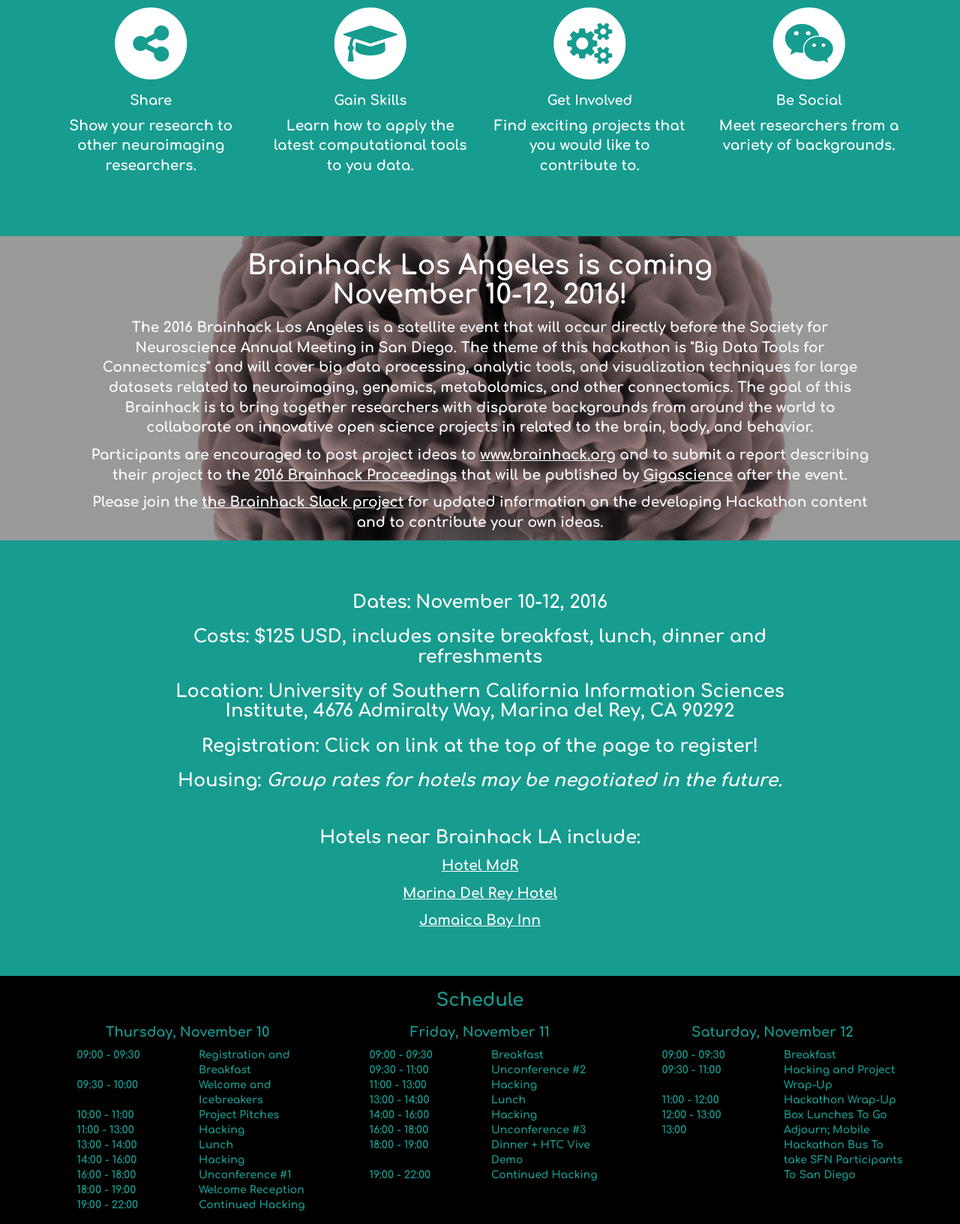
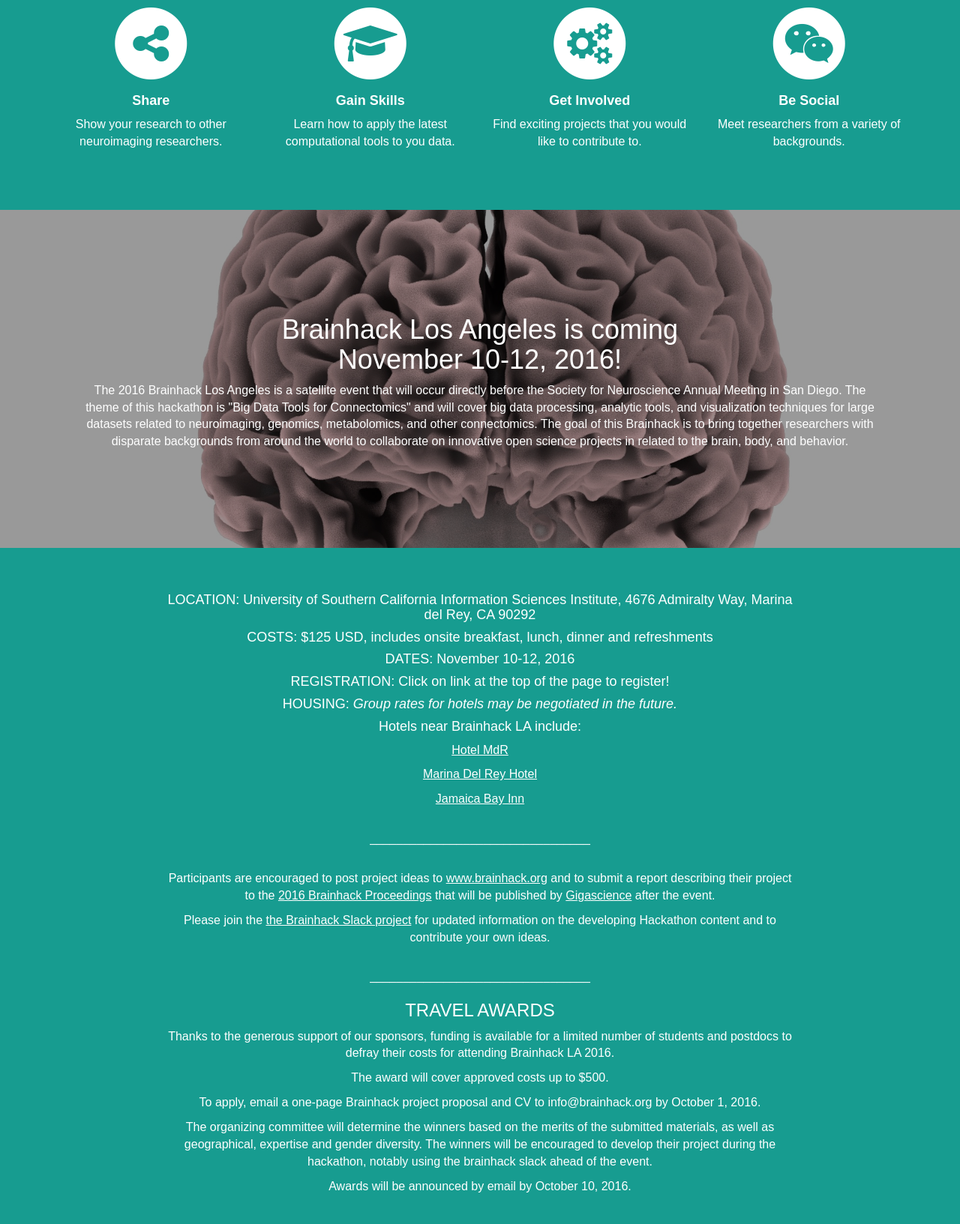
Before and after one commit to brainhackorg/LA2016, a plain HTML site: page index.html in a window 1280 px wide. Shown: the part 847-2480 px from the top of the page at 75% size. Drawn offline with Linux system fonts and the light colour scheme; grey boxes are pictures that could not be loaded.

Commit message:
Edited font, text in info, added travel award section, changed sizes of sponsor logos, added new sponsor logos and sponsor text.

```diff
--- a/css/stylish-portfolio.css
+++ b/css/stylish-portfolio.css
@@ -14,11 +14,11 @@
 }
 
 body {
-    font-family: 'Comfortaa', cursive;
+    font-family: 'Arial', cursive;
 }
 
 p {
-    font-size:14pt;
+    font-size:12pt;
 }
 /*
 Julia
@@ -50,14 +50,14 @@
     text-align: center;
     vertical-align: middle;
     color:white;
-    background-color: #179c90;
+    background-color: #ff5050;
 }
 
 .teal-letters-white-bg {
     display: table-cell;
     text-align: center;
     vertical-align: middle;
-    color:#179c90;
+    color:#ff5050;
     background-color:white;
 }
 
@@ -269,7 +269,7 @@
     width: 100%;
     height: 400px;
     color: #000;
-    font-family: 'Comfortaa', cursive;
+    font-family: 'Arial', cursive;
     background: url(../img/location_logo.png) no-repeat center center scroll;
     -webkit-background-size: auto;
     -moz-background-size: auto;
@@ -282,7 +282,7 @@
     width: 100%;
     /*height: 400px;*/
     color: #000;
-    font-family: 'Comfortaa', cursive;
+    font-family: 'Arial', cursive;
     background: url(../img/workspace.jpg) no-repeat center center scroll;
     -webkit-background-size: cover;
     -moz-background-size: cover;
--- a/index.html
+++ b/index.html
@@ -147,13 +147,21 @@
             <div class="row dark">
                 <div class="col-lg-offset-1 col-lg-10 col-md-offset-1 col-md-10 text-center">
                         <div class="feature">
+			<br>
+			<br>
+			<br>
+			<br>
+			<br>
+			<br>
 			<h1>Brainhack Los Angeles is coming<br>
                 November 10-12, 2016!</h1>
                 <p>The 2016 Brainhack Los Angeles is a satellite event that will occur directly before the Society for Neuroscience Annual Meeting in San Diego. The theme of this hackathon is "Big Data Tools for Connectomics" and will cover big data processing, analytic tools, and visualization techniques for large datasets related to neuroimaging, genomics, metabolomics, and other connectomics. The goal of this Brainhack is to bring together researchers with disparate backgrounds from around the world to collaborate on innovative open science projects in related to the brain, body, and behavior.</p>
-
-                <p>Participants are encouraged to post project ideas to <a href="https://www.brainhack.org">www.brainhack.org</a> and to submit a report describing their project to the <a href="https://www.brainhack.org/proceedings">2016 Brainhack Proceedings</a> that will be published by <a href="https://gigasciencejournal.com">Gigascience</a> after the event.</p>
-
-                <p>Please join the <a href="https://brainhack-slack-invite.herokuapp.com/">the Brainhack Slack project</a> for updated information on the developing Hackathon content and to contribute your own ideas.</p>
+			<br>
+			<br>
+			<br>
+			<br>
+			<br>
+			<br>
             <!-- </div> -->
         </div>
     </div>
@@ -167,20 +175,34 @@
         <div class="row">
             <div class="col-lg-offset-2 col-lg-8 col-md-offset-2 col-md-8 text-center">
                     <div class="feature">
-                        <h3>Dates: November 10-12, 2016</h3>
-                       	<h3>Costs: $125 USD, includes onsite breakfast, lunch, dinner and refreshments</h3>
-                		<h3>Location: University of Southern California Information Sciences Institute, 4676 Admiralty Way, Marina del Rey, CA 90292</h3>
-                		<h3>Registration: Click on link at the top of the page to register!</h3>
-                       	<h3>Housing: <em>Group rates for hotels may be negotiated in the future.</em></h3>
-                        <br>
-                    	<h3>Hotels near Brainhack LA include:</h3>
+                		<h4>LOCATION: University of Southern California Information Sciences Institute, 4676 Admiralty Way, Marina del Rey, CA 90292</h3>
+                       	<h4>COSTS: $125 USD, includes onsite breakfast, lunch, dinner and refreshments</h3>
+                        <h4>DATES: November 10-12, 2016</h3>
+                		<h4>REGISTRATION: Click on link at the top of the page to register!</h3>
+                       	<h4>HOUSING: <em>Group rates for hotels may be negotiated in the future.</em></h3>
+                    	<h4>Hotels near Brainhack LA include:</h3>
             			<p><a href="http://www.hotelmdr.com/">Hotel MdR</a></p>
             			<p><a href="http://www.marinadelreyhotel.com/">Marina Del Rey Hotel</a></p>
             			<p><a href="http://www.jamaicabayinn.com/">Jamaica Bay Inn</a></p>
+            			<br>
+						<p> _________________________________ </p>
+						<br>
+						<p>Participants are encouraged to post project ideas to <a href="https://www.brainhack.org">www.brainhack.org</a> and to submit a report describing their project to the <a href="https://www.brainhack.org/proceedings">2016 Brainhack Proceedings</a> that will be published by <a href="https://gigasciencejournal.com">Gigascience</a> after the event.</p>
+		                <p>Please join the <a href="https://brainhack-slack-invite.herokuapp.com/">the Brainhack Slack project</a> for updated information on the developing Hackathon content and to contribute your own ideas.</p>
+            			<br>
+						<p> _________________________________ </p>
+						<h3>TRAVEL AWARDS</h3>
+            			<p>Thanks to the generous support of our sponsors, funding is available for a limited number of students and postdocs to defray their costs for attending Brainhack LA 2016.</p>
+            			<p>The award will cover approved costs up to $500.</p>
+            			<p>To apply, email a one-page Brainhack project proposal and CV to info@brainhack.org by October 1, 2016.</p>
+            			<p>The organizing committee will determine the winners based on the merits of the submitted materials, as well as geographical, expertise and gender diversity. The winners will be encouraged to develop their project during the hackathon, notably using the brainhack slack ahead of the event.</p>
+            			<p>Awards will be announced by email by October 10, 2016.</p>
                     </div>
             </div>
 		</div>
     </section>
+
+
 
     <!-- Callout -->
     <section class="black" id="schedule">
@@ -430,8 +452,19 @@
                     <a href="http://www.reproducibleimaging.org/" target="_blank"><img src="img/repronim_logo.png" id="repronim_logo"  alt="ReproNim"></a>
                 </div>
                 <div class="col-lg-4 col-lg-offset-0 col-md-4 col-md-offset-0 col-sm-10 col-sm-offset-1 col-xs-10 col-xs-offset-1">
+					<a href="http://www.bd2k.ini.usc.edu" target="_blank"><img src="img/BDDSlogo.png" alt="Big Data for Discovery Science" id="ohbm_logo"></a>
+                </div>
+				<br>
+				<div class="col-lg-4 col-lg-offset-0 col-md-4 col-md-offset-0 col-sm-10 col-sm-offset-1 col-xs-10 col-xs-offset-1">
                     <a href="http://www.isi.edu/home" target="_blank"><img src="img/location_logo.png" alt="USC Information Sciences Institute" id="ohbm_logo"></a>
                 </div>
+                <div class="col-lg-4 col-lg-offset-0 col-md-4 col-md-offset-0 col-sm-10 col-sm-offset-1 col-xs-10 col-xs-offset-1">
+					<a href="http://www.ini.usc.edu" target="_blank"><img src="img/stevens.png" alt="USC Stevens Neuroimaging and Informatics Institute" id="ohbm_logo"></a>
+                </div>
+                <br>
+                <br>
+                <br>
+                <p> NIH-NIBIB P41 EB019936 (ReproNim: A Center for Reproducible NeuroImaging Computation), NIH-NIBIB U54 EB020406 (Big Data for Discovery Science), & NIH-NIBIB U54 EB020403 (ENIGMA Center for Worldwide Medicine, Imaging, & Genomics)</p>
 			</div>
 		</div>
     </section>
@@ -453,7 +486,7 @@
                         <li><h4>R. Cameron Craddock</h4></li>
                         <li><h4>John D. Van Horn</h4></li>
                     </ul><br>
-                    <h3><strong>Planning Committee:</strong>
+                    <h3><strong>Special thanks to planning committee members:</strong>
                     </h3>
                     <ul class="list-unstyled">
                        <li><h4>Julia Anglin</h4></li>
```
Also changed, not shown: img/enigma.png, img/location_logo.jpg (added), img/location_logo.png, img/location_logo_old_isi.png (added), img/repronim_logo.png.
